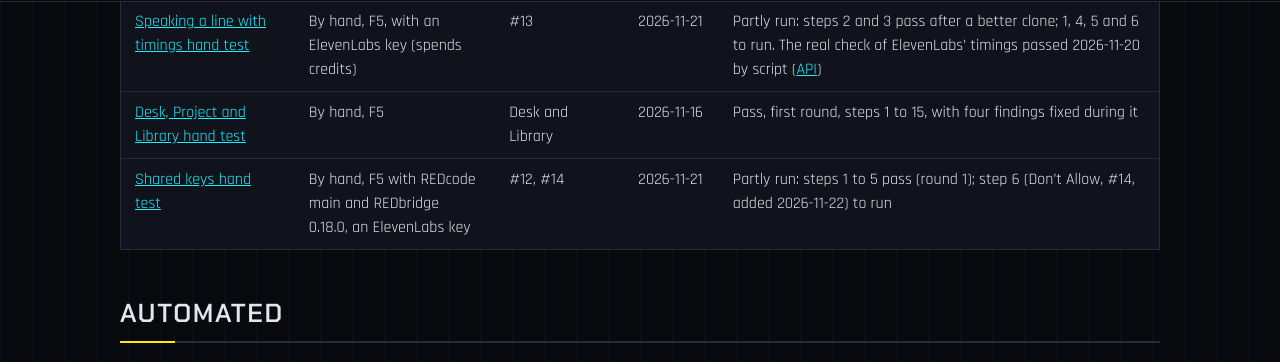
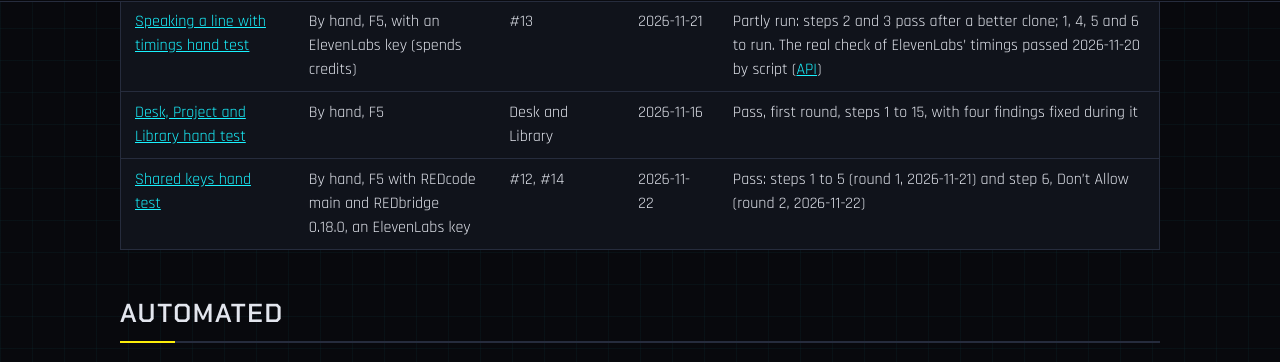
Before and after one commit to Edgemodders/EDGEwave, a Jekyll site: the page built from docs/testing.md, in a window 1280 px wide and 900 px high, scrolled down 1801 px. Shown: the part 91-453 px from the top of the window. Built offline with Jekyll 4.4.1, drawn with Linux system fonts in a browser that asks for light colours; our own code applies the rules of GitHub Pages for plain Markdown files; some of the changed text lies outside the part shown.

Commit message:
Testing: Shared keys step 6, Don't Allow (#14), passes
Co-Authored-By: Claude Opus 5.5 <noreply@anthropic.com>

```diff
--- a/docs/testing.md
+++ b/docs/testing.md
@@ -27,7 +27,7 @@ Last updated 2026-10-24.
 | [Sounds view: Project and Recent hand test](#sounds-view-project-and-recent) | By hand, F5 | A1 | 2026-11-06 | Pass, with step 8; the outside mix is a known gap, fixed in the Project view (2026-11-16) |
 | [Speaking a line with timings hand test](#speaking-a-line-with-timings) | By hand, F5, with an ElevenLabs key (spends credits) | #13 | 2026-11-21 | Partly run: steps 2 and 3 pass after a better clone; 1, 4, 5 and 6 to run. The real check of ElevenLabs' timings passed 2026-11-20 by script ([API](api.html#speaking-a-line-with-timings)) |
 | [Desk, Project and Library hand test](#desk-project-and-library) | By hand, F5 | Desk and Library | 2026-11-16 | Pass, first round, steps 1 to 15, with four findings fixed during it |
-| [Shared keys hand test](#shared-keys) | By hand, F5 with REDcode main and REDbridge 0.18.0, an ElevenLabs key | #12, #14 | 2026-11-21 | Partly run: steps 1 to 5 pass (round 1); step 6 (Don't Allow, #14, added 2026-11-22) to run |
+| [Shared keys hand test](#shared-keys) | By hand, F5 with REDcode main and REDbridge 0.18.0, an ElevenLabs key | #12, #14 | 2026-11-22 | Pass: steps 1 to 5 (round 1, 2026-11-21) and step 6, Don't Allow (round 2, 2026-11-22) |
 
 ## Automated
 
@@ -432,6 +432,7 @@ Your everyday VS Code, with the released EDGEwave 0.2.0 and a REDcode without Ke
 | Round | Date | Result |
 |---|---|---|
 | 1 | 2026-11-21 | **Pass**, steps 1 to 5 (the owner): moved, asked, read by the MCP server, changed and cleared, no findings |
+| 2 | 2026-11-22 | **Pass**, step 6 (the owner): Don't Allow stops with its message and no password box ([#14](https://github.com/Edgemodders/EDGEwave/issues/14)) |
 
 1. **Moved.** With the key EDGEwave saved before, and no ElevenLabs key in REDcode's Keys view: start the F5 window. Expect: once, "your ElevenLabs key is now in REDcode's Keys…", with "Claude Code's entry for EDGEwave still holds the key" and **Connect an Assistant…** when it does; the Keys view shows ElevenLabs set. Reload the window: no message.
 2. **Asked.** Open a sound and **Speak Line…**. Expect: REDcode asks "EDGEwave wants your ElevenLabs key." **Allow**: the voices load. Close and open the dialog: no question. The Keys view lists EDGEwave as a reader.
```
Also changed, not shown: CLAUDE.md (+1 -1 lines).
